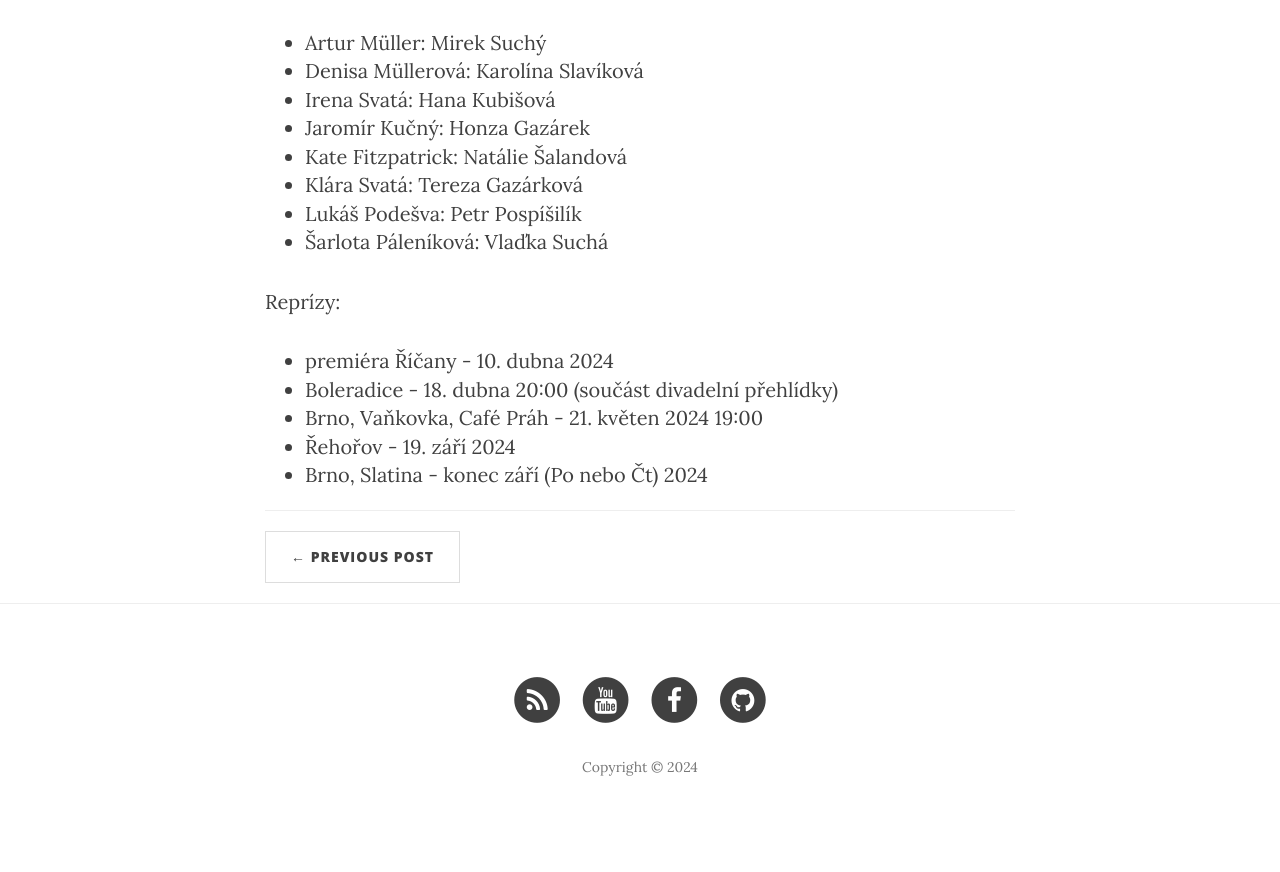
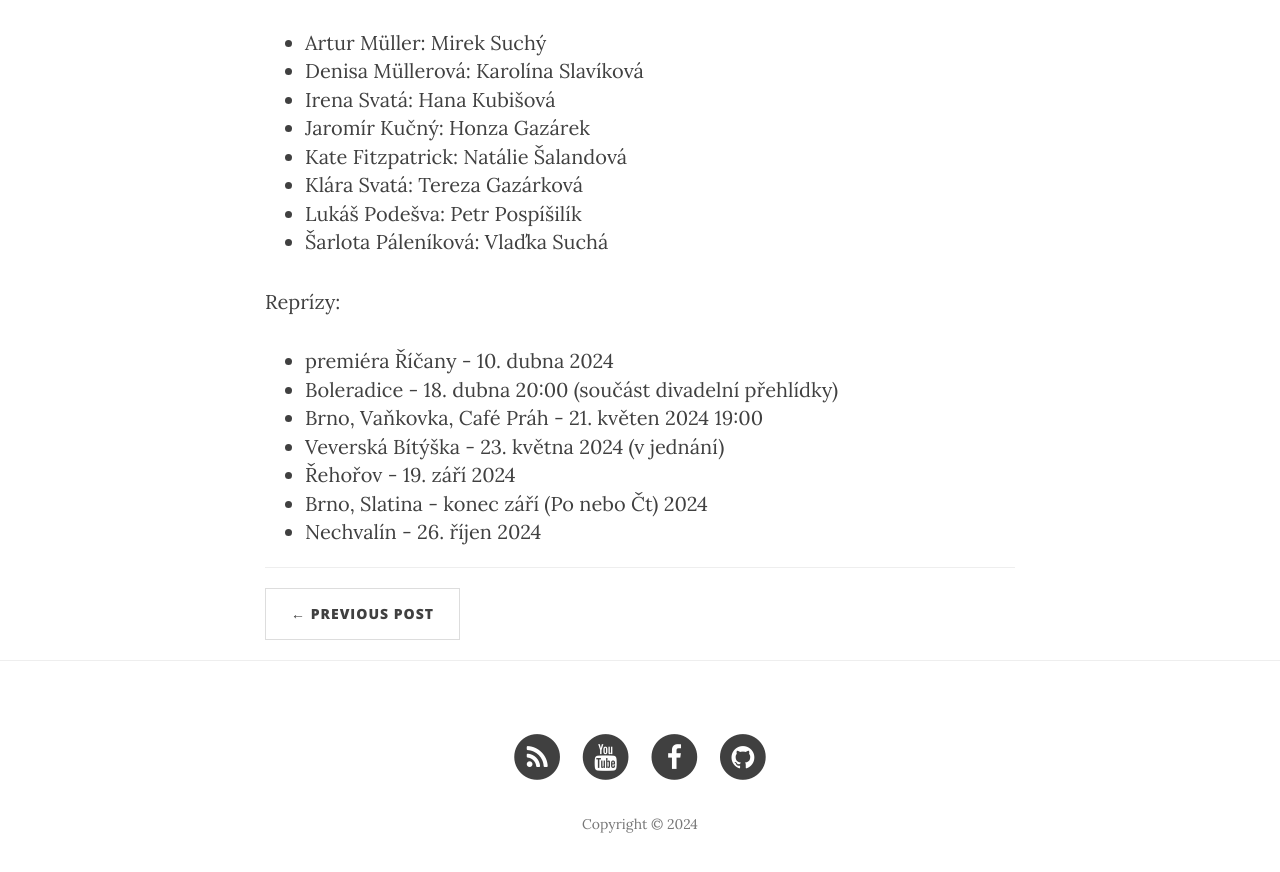
Before and after one commit to xsuchy/pozpatku, a Jekyll site: the page built from _posts/2024-02-24-zlocin-v-harmonii.markdown, in a window 1280 px wide and 900 px high, scrolled down 914 px. Shown: the top 872 px of the window. Built offline with Jekyll 4.4.1, drawn with Linux system fonts in a browser that asks for light colours; nearby versions of some CDN libraries; before the commit the page ends 1757 px from its top, so only the background shows below that.

Commit message:
dalsi terminy

```diff
--- a/_posts/2024-02-24-zlocin-v-harmonii.markdown
+++ b/_posts/2024-02-24-zlocin-v-harmonii.markdown
@@ -30,5 +30,7 @@ Reprízy:
  * premiéra Říčany - 10. dubna 2024
  * [Boleradice](https://boleradice-divadlo.cz/program-rezervace-dsbm/?view=detail&id=367956&date=18.04.2024) - 18. dubna 20:00 (součást [divadelní přehlídky](https://www.mrstikovodivadelnijaro.cz/program-prehlidky/))
  * Brno, Vaňkovka, Café Práh - 21. květen 2024 19:00
+ * Veverská Bítýška - 23. května 2024 (v jednání)
  * Řehořov - 19. září 2024
  * Brno, Slatina - konec září (Po nebo Čt) 2024
+ * Nechvalín - 26. říjen 2024
```
